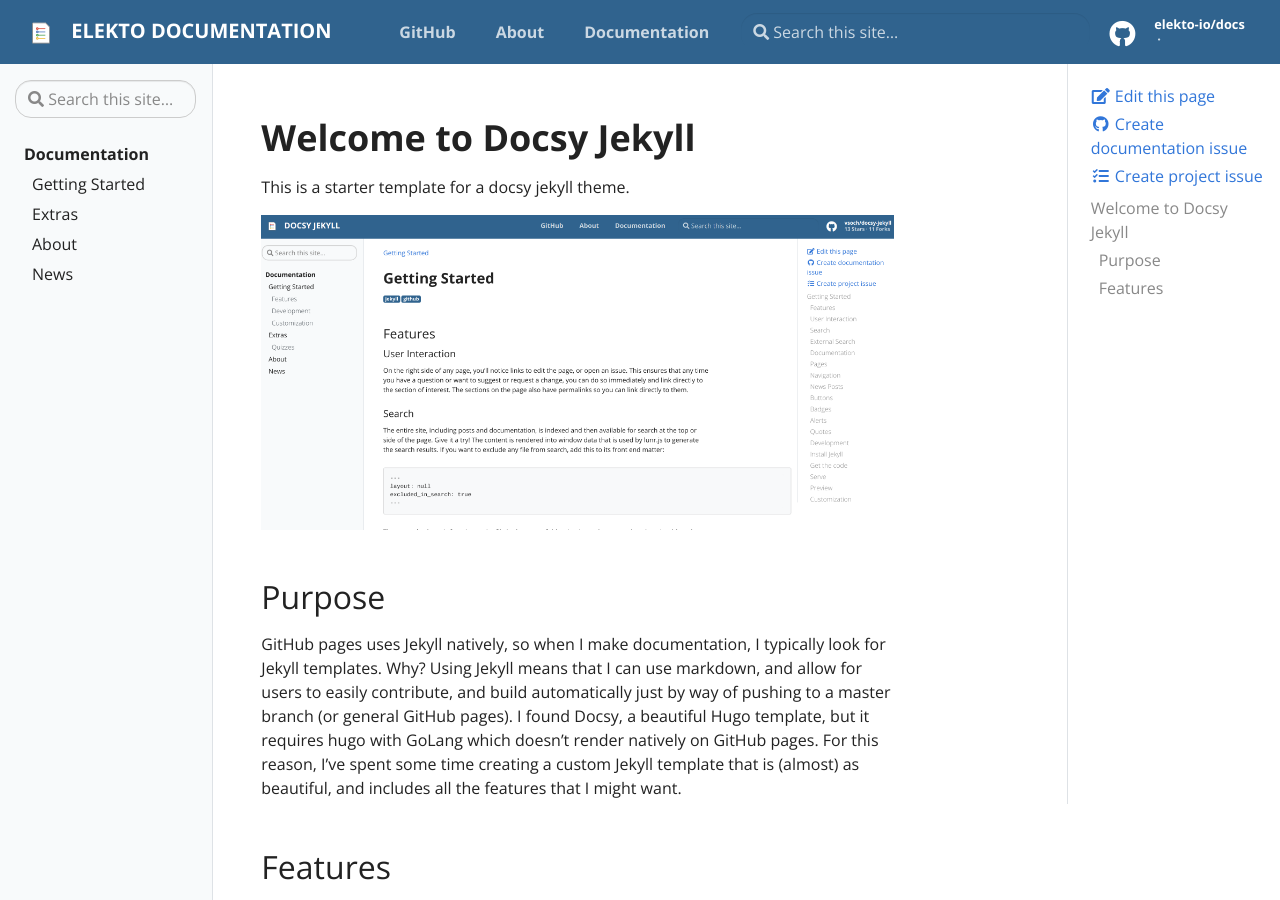
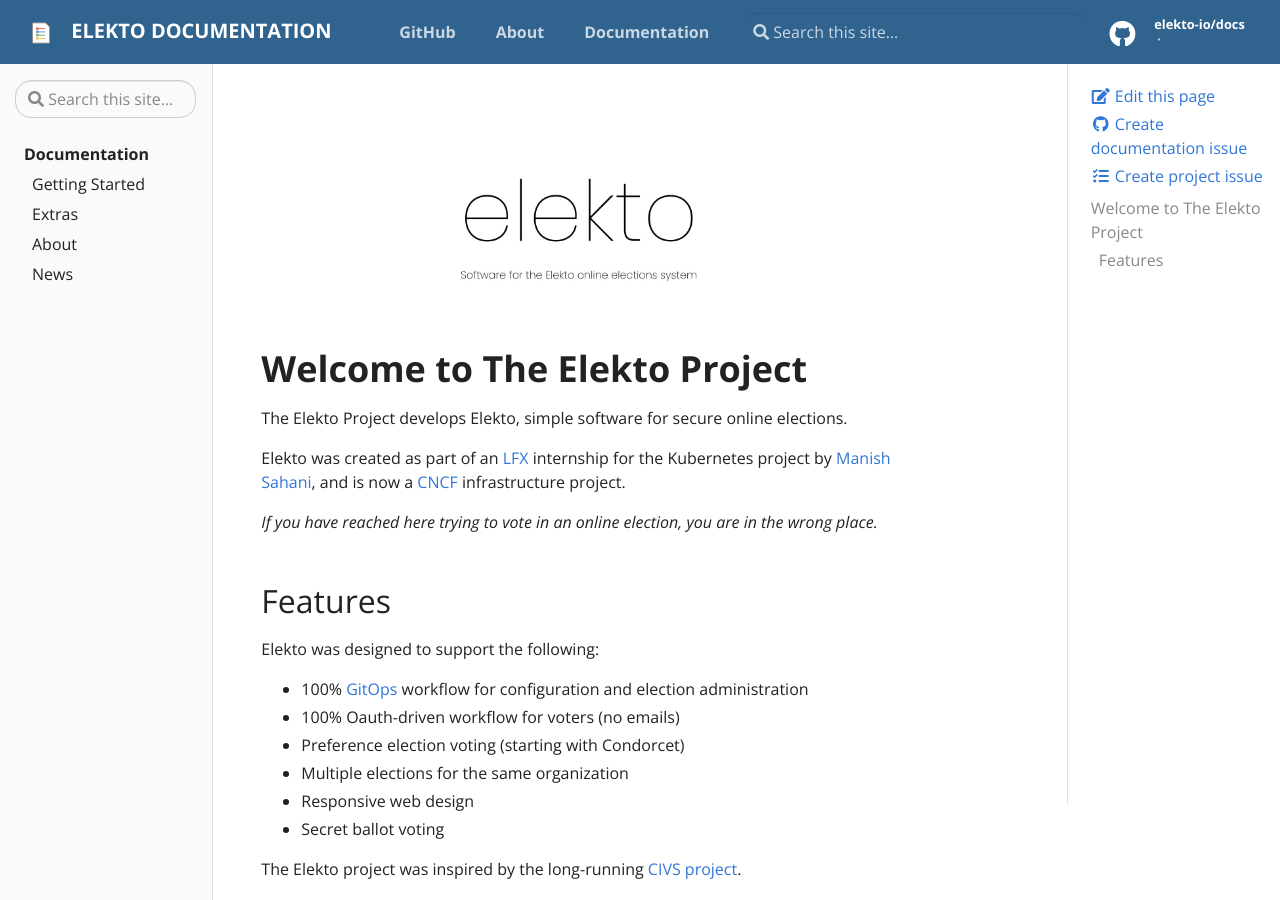
Before and after one commit to elekto-io/docs, a Jekyll site: the page built from pages/index.md, in a window 1280 px wide and 900 px high. Built offline with Jekyll 4.4.1, drawn with Linux system fonts in a browser that asks for light colours; some of the changed text lies outside the part shown.

Commit message:
Customize docs/site for Elekto.

```diff
--- a/pages/index.md
+++ b/pages/index.md
@@ -1,41 +1,29 @@
 ---
 layout: page
-title: Docsy Jekyll Theme
+title: Elekto Project Home
 permalink: /
 ---
 
-# Welcome to Docsy Jekyll
+![assets/img/banner.jpg](assets/img/banner.jpg)
 
-This is a starter template for a docsy jekyll theme.
+# Welcome to The Elekto Project
 
-![assets/img/docsy-jekyll.png](assets/img/docsy-jekyll.png)
+The Elekto Project develops Elekto, simple software for secure online elections.
 
-## Purpose
+Elekto was created as part of an [LFX](https://lfx.linuxfoundation.org/) internship for the Kubernetes project
+by [Manish Sahani](https://github.com/kalkayan), and is now a [CNCF](https://www.cncf.io) infrastructure project.
 
-GitHub pages uses Jekyll natively, so when I make documentation, I typically
-look for Jekyll templates. Why? Using Jekyll means that I can use markdown,
-and allow for users to easily contribute, and build automatically just by
-way of pushing to a master branch (or general GitHub pages).
-I found Docsy, a beautiful Hugo template, but it requires hugo with GoLang
-which doesn't render natively on GitHub pages. For this reason, I've spent
-some time creating a custom Jekyll template that is (almost) as beautiful,
-and includes all the features that I might want.
+*If you have reached here trying to vote in an online election, you are in the wrong place.*
 
 ## Features
 
-What are these features? You should see the {% include doc.html name="Getting Started" path="getting-started" %}
-guide for a complete summary. Briefly:
+Elekto was designed to support the following:
 
- - *User interaction* including consistent permalinks, links to ask questions via GitHub issues, and edit the file on GitHub directly.
- - *Search* across posts, documentation, and other site pages, with an ability to exclude from search.
- - *External Search* meaning an ability to link any page tag to trigger an external search.
- - *Documentation* A documentation collection that was easy to organize on the filesystem, render with nested headings for the user, and refer to in markdown.
- - *Pages* A separate folder for more traditional pages (e.g, about).
- - *Navigation*: Control over the main navigation on the left of the page, and automatic generation of table of contents for each page on the right.
- - *News* A posts feed for news and updates, along with an archive (organized by year).
- - *Templates* or specifically, "includes" that make it easy to create an alert, documentation link, or other content.
- - *Continuous Integration* recipes to preview the site
+- 100% [GitOps](https://about.gitlab.com/topics/gitops/) workflow for configuration and election administration
+- 100% Oauth-driven workflow for voters (no emails)
+- Preference election voting (starting with Condorcet)
+- Multiple elections for the same organization
+- Responsive web design
+- Secret ballot voting
 
-
-For features, getting started with development, see the {% include doc.html name="Getting Started" path="getting-started" %} page. Would you like to request a feature or contribute?
-[Open an issue]({{ site.repo }}/issues)
+The Elekto project was inspired by the long-running [CIVS project](https://github.com/andrewcmyers/civs).
```
Also changed, not shown: pages/about.md (+17 -4 lines), assets/img/banner.jpg (added), assets/img/docsy-jekyll-preview.png (deleted), assets/img/docsy-jekyll.png (deleted).
